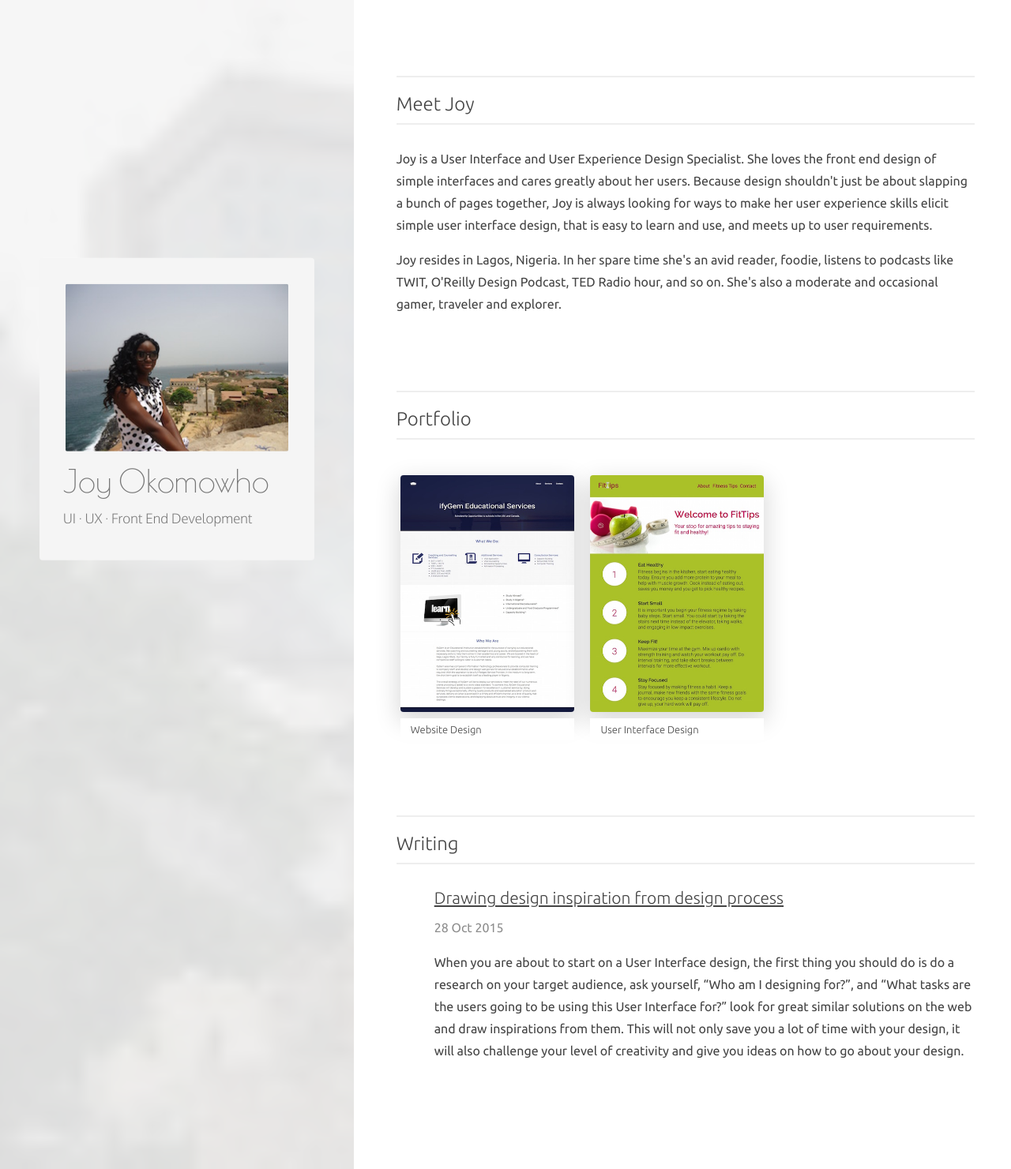
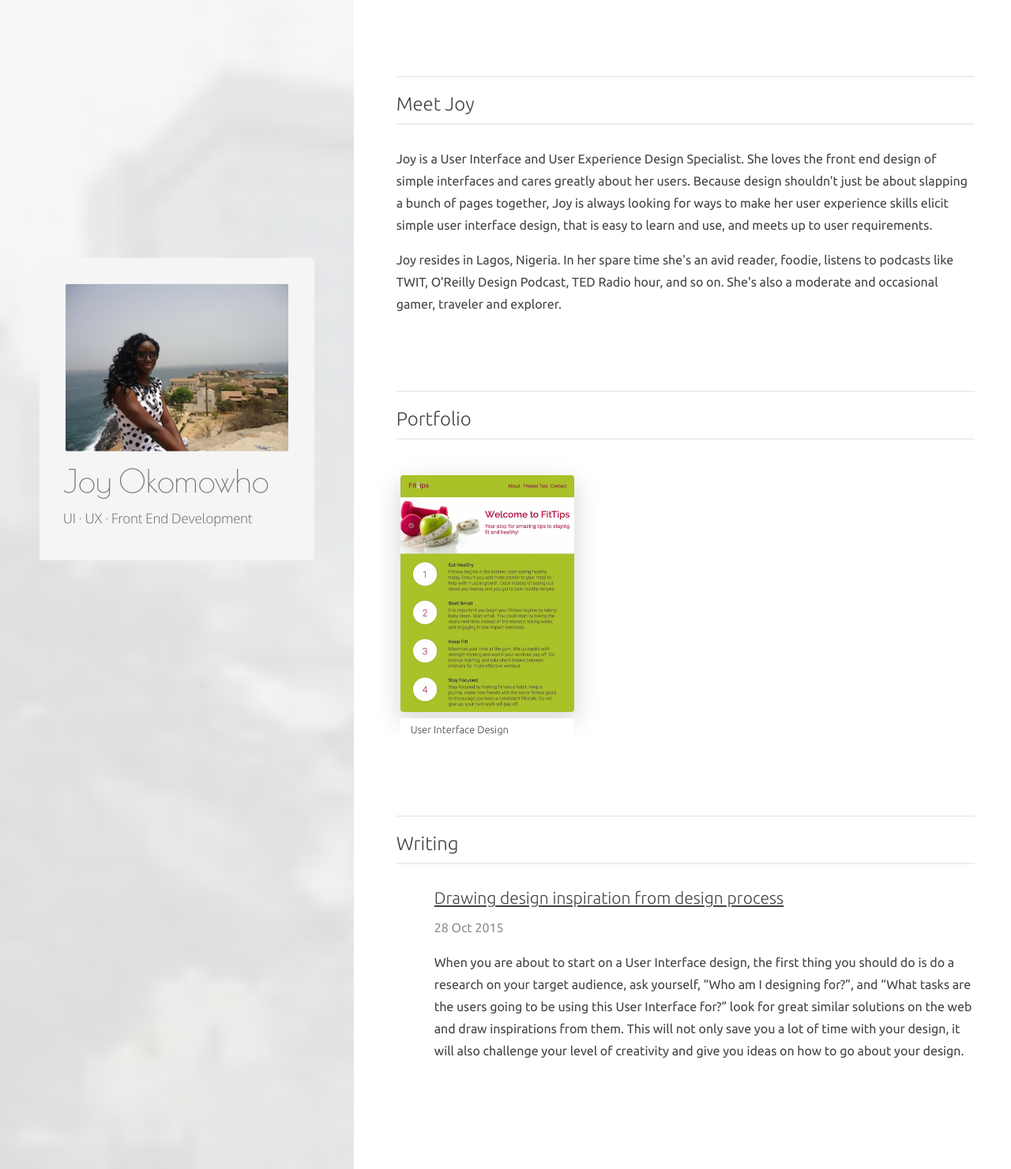
Before and after one commit to jokomowho/my_website, a Jekyll site: the page built from index.html, in a window 1280 px wide. Shown: the whole page at 79% size. Built offline with Jekyll 4.4.1, drawn with Linux system fonts in a browser that asks for light colours; Markdown is read by kramdown in place of the engine named in the settings.

Commit message:
Commented out section.

```diff
--- a/index.html
+++ b/index.html
@@ -32,10 +32,10 @@ layout: default
       <h2 class="posts">Portfolio</h2>
       <hr>
         <div class="portfolio-images content-child">
-          <div class="floating-box">
+          <!--<div class="floating-box">
              <img src="images/ifygem.jpeg" width="220" height="300">
              <p>Website Design</p>
-          </div>
+          </div>-->
           <div class="floating-box">
             <img src="images/Final-fitness-tips.jpg"  width="220" height="300">
             <p>User Interface Design</p>
```
